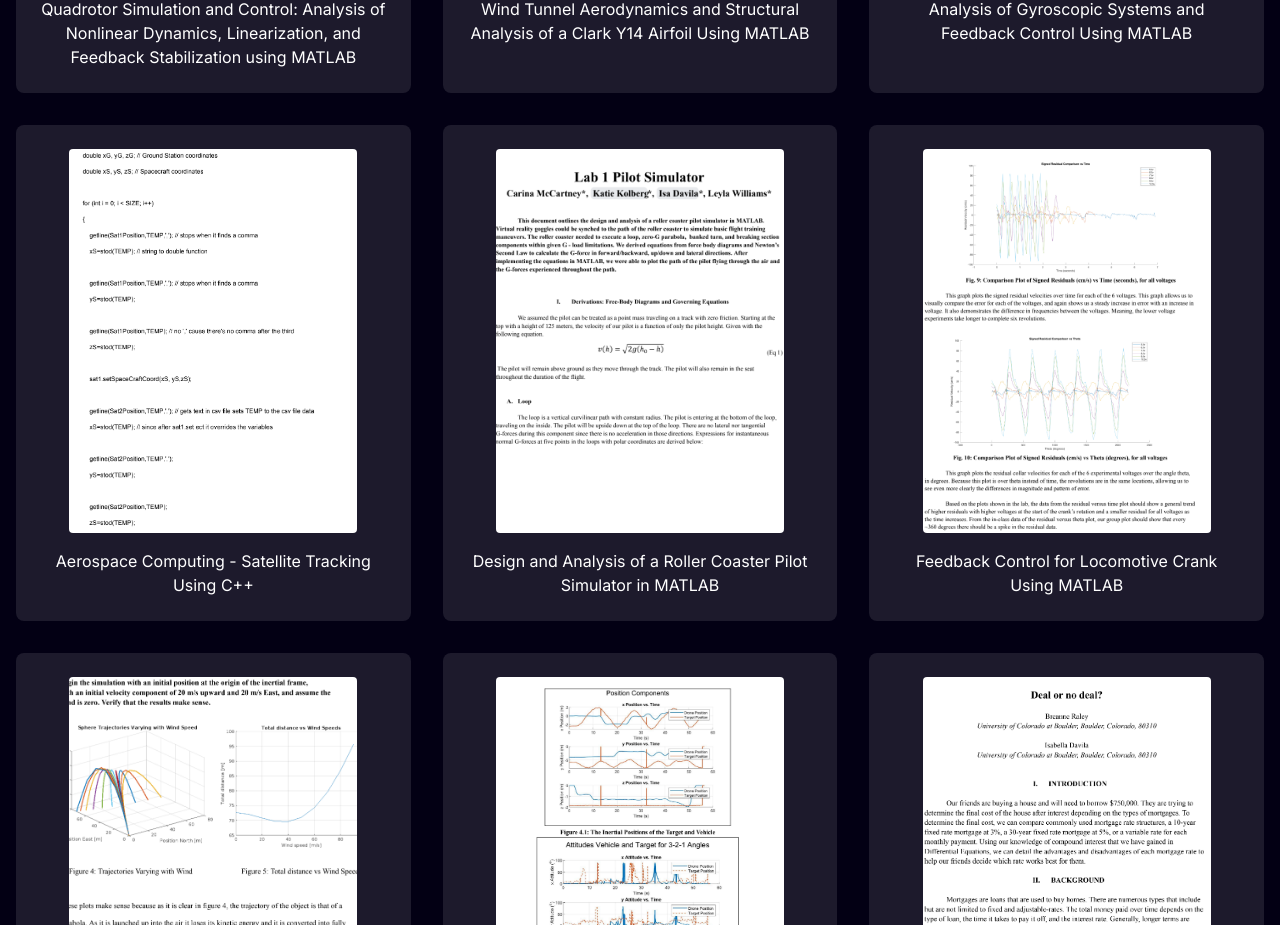
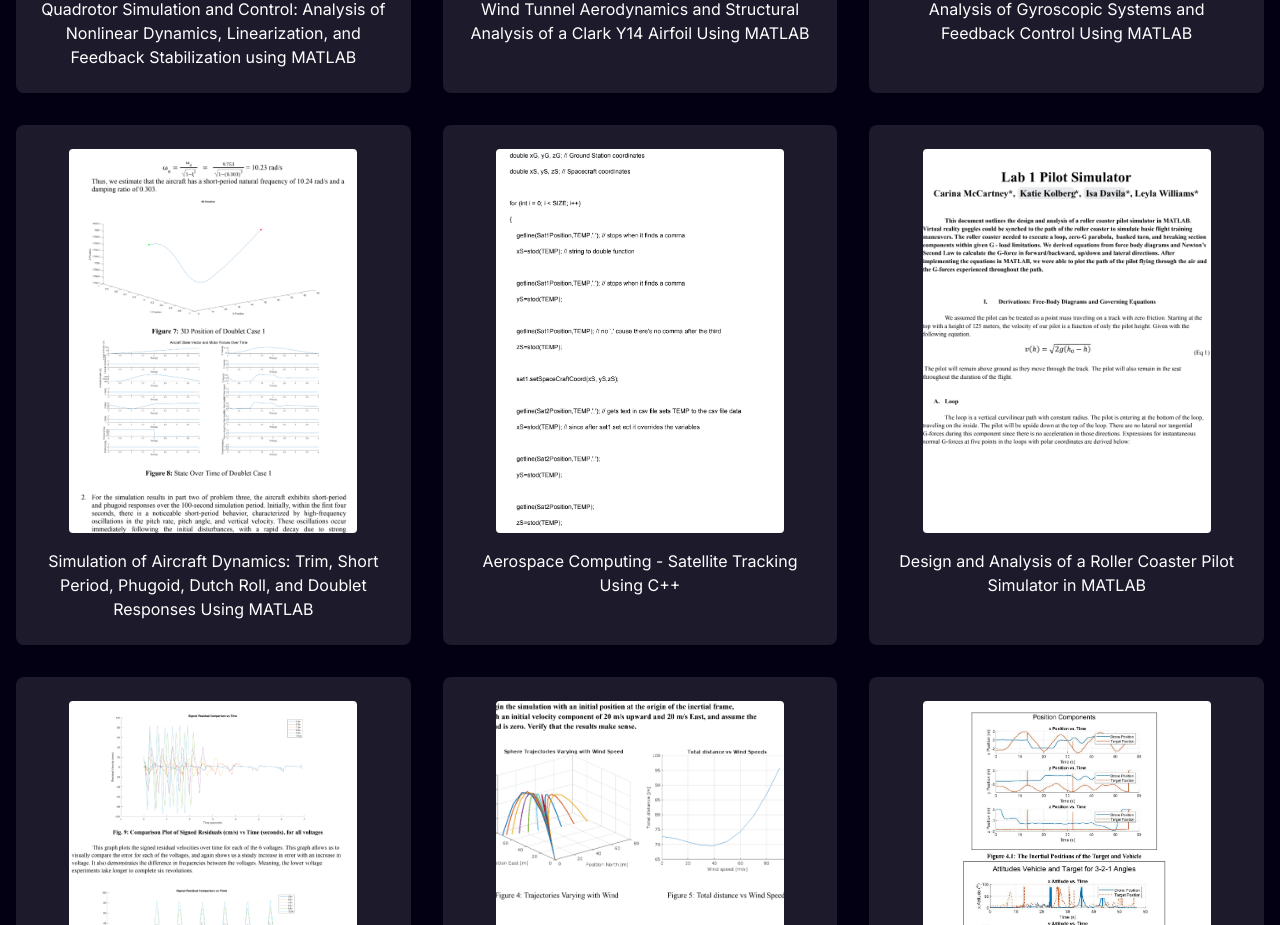
Before and after one commit to DavilaDawg/portfolio, a Next.js app: page / in a window 1280 px wide. Shown: the part 3400-4325 px from the top of the page. Built offline with nearby package versions, Linux system fonts and the light colour scheme.

Commit message:
feat: add dynamics lab

```diff
--- a/components/main/Labs.tsx
+++ b/components/main/Labs.tsx
@@ -41,6 +41,15 @@ const labReports: LabReport[] = [
 		imageUrl: "/lab2.png",
 	},
 	{
+		id: 20,
+		title:
+			"Simulation of Aircraft Dynamics: Trim, Short Period, Phugoid, Dutch Roll, and Doublet Responses Using MATLAB",
+		pdfUrl:
+			"https://drive.google.com/file/d/1-EBkKE5FuDxYuOsFT40jpWpjuNoNNS0G/view?usp=sharing",
+		description:
+			"This lab investigates aircraft dynamics, focusing on three primary cases and doublet inputs to analyze longitudinal and lateral modes. Case 1 shows phugoid oscillations due to non-trim conditions with zero control inputs. Case 2 demonstrates steady flight with minimal oscillations from balanced controls. Case 3 transitions from Dutch roll and phugoid modes to an unstable spiral descent. Doublet input on the elevator excites short-period and phugoid modes, enabling estimates of natural frequencies and damping ratios.",
+		imageUrl: "/lab21.png",
+	}, {
 		id: 3,
 		title: "Aerospace Computing - Satellite Tracking Using C++",
 		pdfUrl:
```
Also changed, not shown: public/lab21.png (added).
